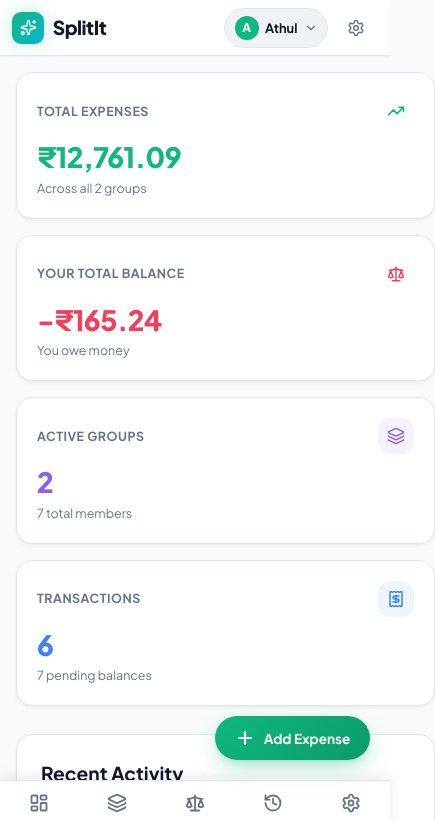
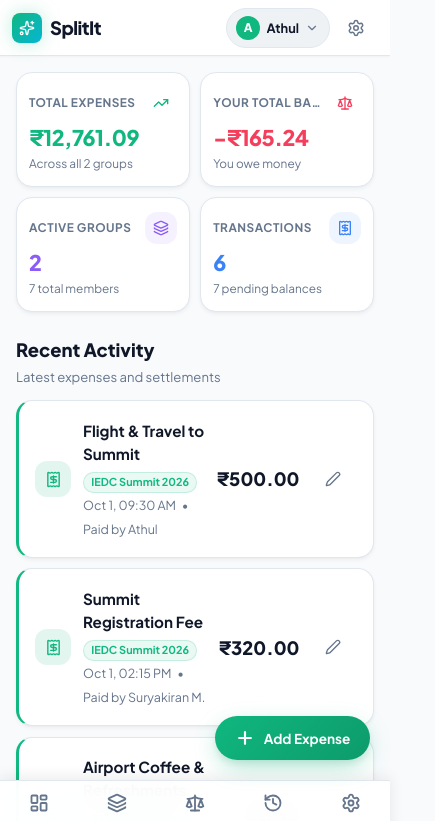
Before and after one commit to HowlingWolf9/splitit, a React (Vite) app: page / in a window 390 px wide. Shown: the top 821 px of the page, 435 px wide, since content can reach past the window. Built offline with nearby package versions, Linux system fonts and the light colour scheme.

Commit message:
fix(ui): eliminate horizontal scrolling on dashboard and mobile viewports

```diff
--- a/src/App.jsx
+++ b/src/App.jsx
@@ -41,15 +41,15 @@
 function DashboardView({ onEditTransaction, onViewTransaction, onEditSettlement, onViewSettlement }) {
     const { filteredTransactions, selectedGroup } = useExpenses();
     return (
-        <div style={{ display: 'grid', gap: '1.75rem' }}>
+        <div style={{ display: 'grid', gap: '1.5rem', width: '100%', minWidth: 0 }}>
             <DashboardSummary />
-            <div className="card">
-                <div style={{ display: 'flex', alignItems: 'center', justifyContent: 'space-between', marginBottom: '1.25rem' }}>
+            <div style={{ width: '100%', minWidth: 0 }}>
+                <div style={{ display: 'flex', alignItems: 'center', justifyContent: 'space-between', marginBottom: '0.85rem', minWidth: 0 }}>
                     <div>
-                        <h2 style={{ fontSize: '1.2rem', fontWeight: 700, margin: 0 }}>
+                        <h2 style={{ fontSize: '1.15rem', fontWeight: 800, margin: 0, color: 'hsl(var(--color-text-main))' }}>
                             {selectedGroup ? `Recent Activity — ${selectedGroup.name}` : 'Recent Activity'}
                         </h2>
-                        <p style={{ margin: '0.2rem 0 0', fontSize: '0.85rem', color: 'hsl(var(--color-text-muted))' }}>
+                        <p style={{ margin: '0.2rem 0 0', fontSize: '0.82rem', color: 'hsl(var(--color-text-muted))' }}>
                             Latest expenses and settlements
                         </p>
                     </div>
@@ -131,29 +131,31 @@
                         </h1>
                     </div>
                 ) : (
-                    <div style={{ display: 'flex', alignItems: 'center', gap: '0.6rem' }}>
+                    <div style={{ display: 'flex', alignItems: 'center', gap: '0.5rem', minWidth: 0, flexShrink: 1 }}>
                         <NavLink
                             to="/dashboard"
-                            style={{ display: 'flex', alignItems: 'center', gap: '0.55rem', textDecoration: 'none' }}
+                            style={{ display: 'flex', alignItems: 'center', gap: '0.5rem', textDecoration: 'none', flexShrink: 0 }}
                         >
                             <div style={{
-                                width: '32px',
-                                height: '32px',
-                                borderRadius: '9px',
+                                width: '30px',
+                                height: '30px',
+                                borderRadius: '8px',
                                 background: 'linear-gradient(135deg, hsl(var(--color-accent)), #06b6d4)',
                                 display: 'flex',
                                 alignItems: 'center',
                                 justifyContent: 'center',
                                 color: 'white',
-                                boxShadow: 'var(--shadow-glow)'
+                                boxShadow: 'var(--shadow-glow)',
+                                flexShrink: 0
                             }}>
-                                <Sparkles size={17} />
+                                <Sparkles size={16} />
                             </div>
                             <span style={{
-                                fontSize: '1.2rem',
+                                fontSize: '1.15rem',
                                 fontWeight: '800',
                                 letterSpacing: '-0.5px',
-                                color: 'hsl(var(--color-text-main))'
+                                color: 'hsl(var(--color-text-main))',
+                                flexShrink: 0
                             }}>
                                 SplitIt
                             </span>
@@ -167,10 +169,11 @@
                                 background: `${selectedGroup.color || '#10b981'}20`,
                                 color: selectedGroup.color || '#10b981',
                                 border: `1px solid ${selectedGroup.color || '#10b981'}35`,
-                                maxWidth: '110px',
+                                maxWidth: '90px',
                                 overflow: 'hidden',
                                 textOverflow: 'ellipsis',
-                                whiteSpace: 'nowrap'
+                                whiteSpace: 'nowrap',
+                                flexShrink: 1
                             }}>
                                 {selectedGroup.name}
                             </span>
@@ -179,7 +182,7 @@
                 )}
 
                 {/* Right Top Actions */}
-                <div style={{ display: 'flex', alignItems: 'center', gap: '0.35rem' }}>
+                <div style={{ display: 'flex', alignItems: 'center', gap: '0.25rem', flexShrink: 0 }}>
                     <button
                         type="button"
                         onClick={() => setPerspectiveSheetOpen(true)}
@@ -683,7 +686,7 @@
         !location.pathname.startsWith('/groups/');
 
     return (
-        <div style={{ minHeight: '100vh', display: 'flex', flexDirection: 'column' }}>
+        <div style={{ minHeight: '100vh', display: 'flex', flexDirection: 'column', width: '100%', maxWidth: '100vw', overflowX: 'hidden' }}>
             {/* Desktop Navigation */}
             <DesktopNavigationBar />
 
--- a/src/components/DashboardSummary.jsx
+++ b/src/components/DashboardSummary.jsx
@@ -114,11 +114,7 @@
     ];
 
     return (
-        <div style={{
-            display: 'grid',
-            gridTemplateColumns: 'repeat(auto-fit, minmax(220px, 1fr))',
-            gap: '1rem'
-        }}>
+        <div className="dashboard-summary-grid">
             {stats.map((stat, index) => {
                 const Icon = stat.icon;
                 return (
@@ -126,56 +122,74 @@
                         key={index}
                         className="card card-interactive"
                         style={{
-                            padding: '1.25rem',
                             display: 'flex',
                             flexDirection: 'column',
-                            gap: '0.75rem',
+                            gap: '0.65rem',
                             position: 'relative',
-                            overflow: 'hidden'
+                            overflow: 'hidden',
+                            minWidth: 0,
+                            width: '100%'
                         }}
                     >
                         <div style={{
                             display: 'flex',
                             alignItems: 'center',
-                            justifyContent: 'space-between'
+                            justifyContent: 'space-between',
+                            minWidth: 0,
+                            gap: '0.4rem'
                         }}>
                             <span style={{
-                                fontSize: '0.78rem',
+                                fontSize: '0.74rem',
                                 color: 'hsl(var(--color-text-muted))',
                                 fontWeight: 700,
                                 textTransform: 'uppercase',
-                                letterSpacing: '0.5px'
+                                letterSpacing: '0.5px',
+                                overflow: 'hidden',
+                                textOverflow: 'ellipsis',
+                                whiteSpace: 'nowrap',
+                                minWidth: 0,
+                                flex: 1
                             }}>
                                 {stat.label}
                             </span>
                             <div style={{
-                                width: '36px',
-                                height: '36px',
+                                width: '32px',
+                                height: '32px',
                                 borderRadius: 'var(--radius-md)',
                                 background: `${stat.accent}15`,
                                 color: stat.accent,
                                 display: 'flex',
                                 alignItems: 'center',
-                                justifyContent: 'center'
+                                justifyContent: 'center',
+                                flexShrink: 0
                             }}>
-                                <Icon size={18} />
+                                <Icon size={16} />
                             </div>
                         </div>
 
-                        <div>
-                            <div style={{
-                                fontSize: '1.75rem',
-                                fontWeight: 800,
-                                color: stat.accent,
-                                lineHeight: 1.15,
-                                letterSpacing: '-0.5px'
-                            }}>
+                        <div style={{ minWidth: 0 }}>
+                            <div
+                                className="kpi-value"
+                                style={{
+                                    fontSize: '1.65rem',
+                                    fontWeight: 800,
+                                    color: stat.accent,
+                                    lineHeight: 1.15,
+                                    letterSpacing: '-0.5px',
+                                    overflow: 'hidden',
+                                    textOverflow: 'ellipsis',
+                                    whiteSpace: 'nowrap'
+                                }}
+                            >
                                 {stat.value}
                             </div>
                             <div style={{
-                                fontSize: '0.78rem',
+                                fontSize: '0.74rem',
                                 color: 'hsl(var(--color-text-muted))',
-                                marginTop: '0.35rem'
+                                marginTop: '0.25rem',
+                                overflow: 'hidden',
+                                textOverflow: 'ellipsis',
+                                whiteSpace: 'nowrap'
                             }}>
                                 {stat.sub}
                             </div>
--- a/src/components/TransactionList.jsx
+++ b/src/components/TransactionList.jsx
@@ -75,20 +75,22 @@
                         key={t.id}
                         className="card card-interactive"
                         style={{
-                            padding: '0.95rem 1.25rem',
+                            padding: '0.9rem 1.1rem',
                             display: 'flex',
                             justifyContent: 'space-between',
                             alignItems: 'center',
-                            gap: '1rem',
+                            gap: '0.75rem',
+                            width: '100%',
+                            minWidth: 0,
                             borderLeft: `3px solid ${isSettlement ? 'hsl(var(--color-success))' : (group?.color || 'hsl(var(--color-accent))')}`
                         }}
                         onClick={handleClick}
                     >
                         {/* Left: Icon & Description */}
-                        <div style={{ display: 'flex', alignItems: 'center', gap: '0.85rem', flex: 1, minWidth: 0 }}>
+                        <div style={{ display: 'flex', alignItems: 'center', gap: '0.75rem', flex: 1, minWidth: 0 }}>
                             <div style={{
-                                width: '38px',
-                                height: '38px',
+                                width: '36px',
+                                height: '36px',
                                 borderRadius: 'var(--radius-md)',
                                 background: isSettlement ? 'hsl(var(--color-success) / 0.12)' : 'hsl(var(--color-accent) / 0.12)',
                                 color: isSettlement ? 'hsl(var(--color-success))' : 'hsl(var(--color-accent))',
@@ -97,40 +99,47 @@
                                 justifyContent: 'center',
                                 flexShrink: 0
                             }}>
-                                {isSettlement ? <HandCoins size={18} /> : <Receipt size={18} />}
+                                {isSettlement ? <HandCoins size={17} /> : <Receipt size={17} />}
                             </div>
 
-                            <div style={{ minWidth: 0 }}>
-                                <div style={{ display: 'flex', alignItems: 'center', flexWrap: 'wrap', gap: '0.45rem', marginBottom: '0.15rem' }}>
-                                    <span style={{ fontWeight: 700, fontSize: '0.96rem', color: 'hsl(var(--color-text-main))' }}>
+                            <div style={{ minWidth: 0, flex: 1 }}>
+                                <div style={{ display: 'flex', alignItems: 'center', flexWrap: 'wrap', gap: '0.4rem', marginBottom: '0.15rem', minWidth: 0 }}>
+                                    <span style={{
+                                        fontWeight: 700,
+                                        fontSize: '0.95rem',
+                                        color: 'hsl(var(--color-text-main))',
+                                        wordBreak: 'break-word',
+                                        overflowWrap: 'anywhere'
+                                    }}>
                                         {t.description}
                                     </span>
                                     {group && (
                                         <span style={{
-                                            fontSize: '0.7rem',
+                                            fontSize: '0.68rem',
                                             fontWeight: 700,
-                                            padding: '0.1rem 0.5rem',
+                                            padding: '0.1rem 0.45rem',
                                             borderRadius: 'var(--radius-full)',
                                             background: `${group.color || '#10b981'}15`,
                                             color: group.color || '#10b981',
                                             border: `1px solid ${group.color || '#10b981'}30`,
+                                            flexShrink: 0
                                         }}>
                                             {group.name}
                                         </span>
                                     )}
                                 </div>
 
-                                <div style={{ fontSize: '0.8rem', color: 'hsl(var(--color-text-muted))', display: 'flex', alignItems: 'center', gap: '0.45rem', flexWrap: 'wrap' }}>
+                                <div style={{ fontSize: '0.78rem', color: 'hsl(var(--color-text-muted))', display: 'flex', alignItems: 'center', gap: '0.35rem', flexWrap: 'wrap', minWidth: 0 }}>
                                     <span>{formatDateTime(t.date)}</span>
                                     <span>•</span>
                                     {isSettlement ? (
-                                        <span style={{ display: 'inline-flex', alignItems: 'center', gap: '0.25rem' }}>
+                                        <span style={{ display: 'inline-flex', alignItems: 'center', gap: '0.25rem', minWidth: 0 }}>
                                             <strong>{getUserName(t.from)}</strong>
                                             <ArrowRight size={12} />
                                             <strong>{getUserName(t.to)}</strong>
                                         </span>
                                     ) : (
-                                        <span>
+                                        <span style={{ minWidth: 0, overflow: 'hidden', textOverflow: 'ellipsis' }}>
                                             {t.payers.length === 1 ? `Paid by ${getUserName(t.payers[0].userId)}` : `${t.payers.length} payers`}
                                             {t.collectorId && (
                                                 <span style={{ marginLeft: '0.35rem', color: 'hsl(var(--color-accent))', fontWeight: 600 }}>
@@ -144,17 +153,18 @@
                         </div>
 
                         {/* Right: Amount & Actions */}
-                        <div style={{ display: 'flex', alignItems: 'center', gap: '0.85rem', flexShrink: 0 }}>
+                        <div style={{ display: 'flex', alignItems: 'center', gap: '0.6rem', flexShrink: 0 }}>
                             <div style={{ textAlign: 'right' }}>
                                 <div style={{
                                     fontWeight: 800,
-                                    fontSize: '1.2rem',
-                                    color: isSettlement ? 'hsl(var(--color-success))' : 'hsl(var(--color-text-main))'
+                                    fontSize: '1.15rem',
+                                    color: isSettlement ? 'hsl(var(--color-success))' : 'hsl(var(--color-text-main))',
+                                    whiteSpace: 'nowrap'
                                 }}>
                                     {formatMoney(t.amount)}
                                 </div>
                                 {showMemberShare && !isSettlement && (
-                                    <div style={{ fontSize: '0.75rem', marginTop: '0.15rem' }}>
+                                    <div style={{ fontSize: '0.72rem', marginTop: '0.15rem', whiteSpace: 'nowrap' }}>
                                         {t.memberPaidAmount > 0 && (
                                             <span style={{ color: 'hsl(var(--color-success))', marginRight: '0.4rem' }}>
                                                 Paid: {formatMoney(t.memberPaidAmount)}
--- a/src/styles/global.css
+++ b/src/styles/global.css
@@ -12,6 +12,9 @@
 
 html {
     color-scheme: light dark;
+    width: 100%;
+    max-width: 100vw;
+    overflow-x: hidden;
 }
 
 body {
@@ -23,7 +26,19 @@
     -moz-osx-font-smoothing: grayscale;
     min-height: 100vh;
     min-height: 100dvh;
+    width: 100%;
+    max-width: 100vw;
+    overflow-x: hidden;
     overscroll-behavior-y: none;
+    overscroll-behavior-x: none;
+}
+
+#root {
+    width: 100%;
+    max-width: 100vw;
+    overflow-x: hidden;
+    min-height: 100vh;
+    min-height: 100dvh;
 }
 
 /* Native User Select Rules: non-input elements are user-select none */
@@ -136,6 +151,9 @@
     padding: var(--spacing-lg);
     border: 1px solid hsl(var(--color-border));
     transition: transform var(--transition-fast), box-shadow var(--transition-fast), border-color var(--transition-fast);
+    min-width: 0;
+    max-width: 100%;
+    box-sizing: border-box;
 }
 
 .card-interactive {
@@ -530,12 +548,22 @@
     /* Main Layout Viewport Safe Padding */
     body {
         padding-bottom: 0;
+        overflow-x: hidden;
     }
 
     main.container {
         padding-bottom: calc(var(--bottom-nav-height) + var(--safe-area-bottom) + 2.5rem) !important;
         padding-left: 1rem !important;
         padding-right: 1rem !important;
+        width: 100% !important;
+        max-width: 100vw !important;
+        overflow-x: hidden !important;
+        box-sizing: border-box !important;
+        min-width: 0 !important;
+    }
+
+    .card {
+        padding: 1.15rem 1rem !important;
     }
 
     /* Fixed Bottom Navigation Bar */
@@ -632,6 +660,31 @@
     .fab {
         padding: 0.75rem 1.25rem;
         font-size: 0.85rem;
+    }
+}
+
+/* Dashboard Summary KPI Grid */
+.dashboard-summary-grid {
+    display: grid;
+    grid-template-columns: repeat(auto-fit, minmax(220px, 1fr));
+    gap: 1rem;
+    width: 100%;
+    min-width: 0;
+}
+
+@media (max-width: 640px) {
+    .dashboard-summary-grid {
+        grid-template-columns: repeat(2, 1fr) !important;
+        gap: 0.65rem !important;
+    }
+
+    .dashboard-summary-grid .card {
+        padding: 0.85rem 0.75rem !important;
+        gap: 0.45rem !important;
+    }
+
+    .dashboard-summary-grid .kpi-value {
+        font-size: 1.35rem !important;
     }
 }
 
```
